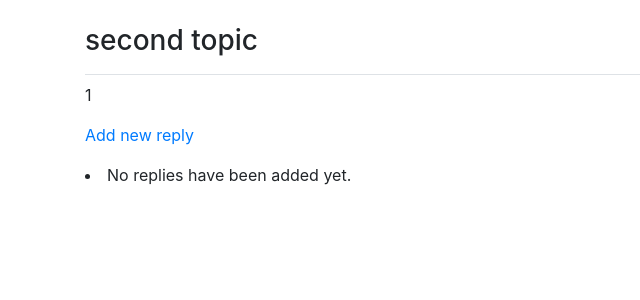
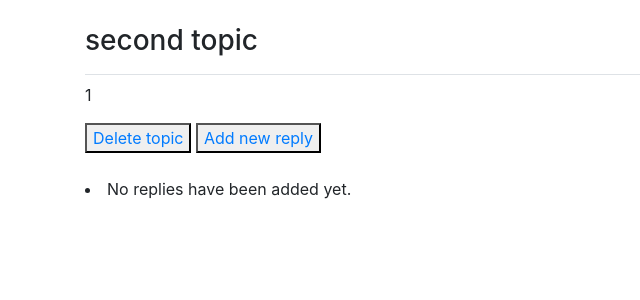
Before and after one commit to Sovellusohjelmointiboys/Keskustelupalsta, a Django app: page /topics/2/ in a window 1280 px wide. Shown: the part 58-358 px from the top of the page, without its empty margins (0-640 px from the left). Run offline with Django 4.2, Linux system fonts and the light colour scheme; data comes from the database, SQL or seed files in the repository; both versions use the stored data as it was after the commit; some libraries are stand-ins or nearby versions.

Commit message:
Added delete_topic

```diff
--- a/epic_chat_room/forms.py
+++ b/epic_chat_room/forms.py
@@ -5,7 +5,7 @@ class TopicForm(forms.ModelForm):
     class Meta:
         model = Topic
         fields = ['title', 'text']
-        labels = {'title': 'title'}
+        labels = {'title': 'Title'}
         widgets = {'text': forms.Textarea(attrs={'cols': 80})}
 
 class ReplyForm(forms.ModelForm):
--- a/epic_chat_room/templates/epic_chat_room/edit_reply.html
+++ b/epic_chat_room/templates/epic_chat_room/edit_reply.html
@@ -13,7 +13,7 @@
     </form>
 
     <button>
-        <a href="{% url 'epic_chat_room:delete_reply' reply.id %}">Delete</a>
+        <a href="{% url 'epic_chat_room:delete_reply' reply.id %}">Delete reply</a>
     </button>
 
 {% endblock content %}
--- a/epic_chat_room/templates/epic_chat_room/topic.html
+++ b/epic_chat_room/templates/epic_chat_room/topic.html
@@ -9,10 +9,14 @@
   <p>
     {{topic.text}}
   </p>
-
-  <p>
+  <button>
+    <a href="{% url 'epic_chat_room:delete_topic' topic.id %}">Delete topic</a>
+  </button>
+  <button>
     <a href="{% url 'epic_chat_room:new_reply' topic.id %}">Add new reply</a>
-  </p>
+  </button>
+  <br>
+  <br>
 
 {% for reply in replies %}
   <div class="card mb-3">
--- a/epic_chat_room/urls.py
+++ b/epic_chat_room/urls.py
@@ -15,8 +15,10 @@ urlpatterns = [
     path('new_topic/', views.new_topic, name='new_topic'),
     # Page for adding a new reply
     path('new_reply/<int:topic_id>/', views.new_reply, name='new_reply'),
-    # Page for editing an entry.
+    # Page for editing a reply
     path('edit_reply/<int:reply_id>/', views.edit_reply, name='edit_reply'),
-    # Page for deleting an entry.
+    # Page for deleting a reply
     path('delete_reply/<int:reply_id>/', views.delete_reply, name='delete_reply'),
+    # Page for deleting a topic
+    path('delete_topic/<int:topic_id>/', views.delete_topic, name="delete_topic"),
 ]
--- a/epic_chat_room/views.py
+++ b/epic_chat_room/views.py
@@ -101,3 +101,16 @@ def delete_reply(request, reply_id):
 
     context = {}
     return render(request, 'epic_chat_room/delete_reply.html', context)
+
+@login_required
+def delete_topic(request, topic_id):
+    topic = Topic.objects.get(id=topic_id)
+    if topic.owner != request.user:
+        raise Http404
+
+    if request.method != 'POST':
+        topic.delete()
+        return redirect('epic_chat_room:topics')
+
+    context = {}
+    return render(request, 'epic_chat_room/delete_topic.html', context)
```
Also changed, not shown: epic_chat_room/templates/epic_chat_room/delete_topic.html (added, +14 -0 lines), db.sqlite3.
